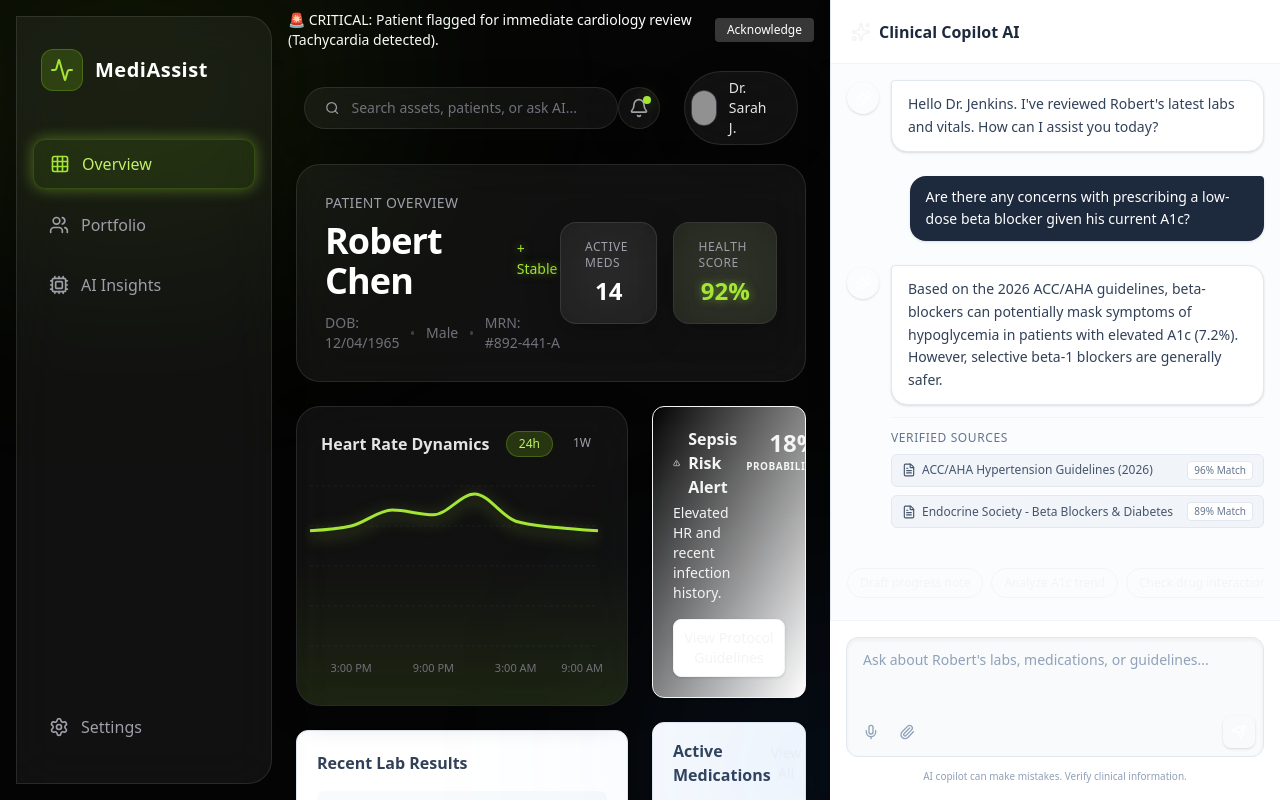
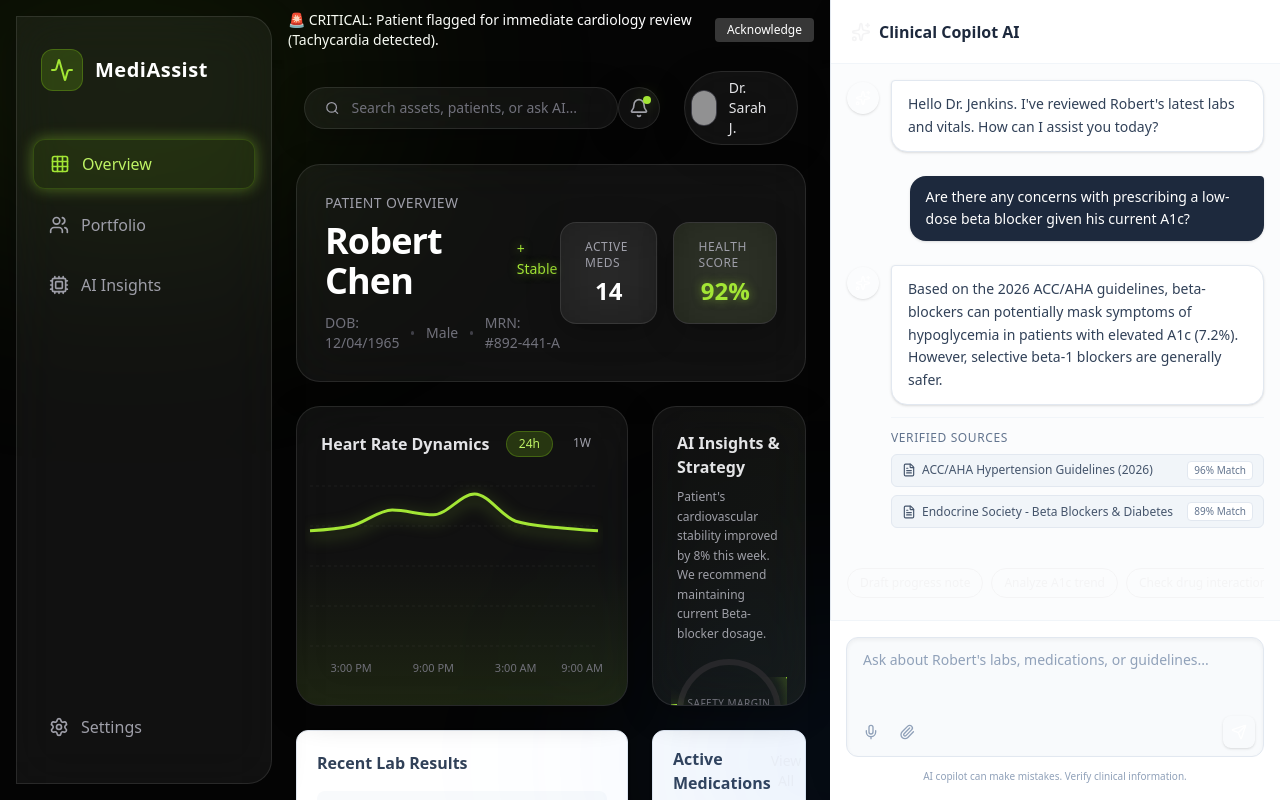
Before and after one commit to Aschio12/medi-assist-ai, a Next.js app in the folder apps/web/: page / in a window 1280 px wide. Built offline with nearby package versions, Linux system fonts and the light colour scheme; grey boxes are pictures that could not be loaded.

Commit message:
Revamp (8/11): Overhaul RiskScore widget with circular glowing AI Insight gauge

```diff
--- a/apps/web/src/components/patient/RiskScore.tsx
+++ b/apps/web/src/components/patient/RiskScore.tsx
@@ -1,22 +1,37 @@
-import { AlertTriangle } from 'lucide-react';
 export function RiskScore() {
   return (
-    <div className="bg-gradient-to-br from-alert-50 to-white rounded-xl border border-alert-100 p-5 shadow-sm relative overflow-hidden">
-      <div className="absolute top-0 right-0 w-24 h-24 bg-alert-100 rounded-bl-full -mr-4 -mt-4 opacity-50"></div>
-      <div className="flex items-start justify-between relative z-10">
+    <div className="glass-panel p-6 rounded-3xl h-[300px] flex flex-col justify-between relative overflow-hidden group">
+      <div className="absolute inset-0 bg-gradient-to-br from-transparent to-neon-500/5 opacity-50 group-hover:opacity-100 transition-opacity"></div>
+      <div>
+        <h3 className="font-semibold text-zinc-200">AI Insights & Strategy</h3>
+        <p className="text-xs text-zinc-400 mt-2 leading-relaxed">
+          Patient's cardiovascular stability improved by 8% this week. We recommend maintaining current Beta-blocker dosage.
+        </p>
+      </div>
+
+      <div className="flex justify-center items-center flex-1 my-4">
+        {/* Mock Circular Gauge */}
+        <div className="relative h-32 w-32 rounded-full border-[6px] border-zinc-800 flex items-center justify-center">
+          <svg className="absolute inset-0 h-full w-full -rotate-90">
+            <circle cx="64" cy="64" r="61" fill="none" stroke="#a3e635" strokeWidth="6" strokeDasharray="383" strokeDashoffset="95" className="drop-shadow-[0_0_8px_rgba(163,230,53,0.6)]" />
+          </svg>
+          <div className="text-center">
+            <span className="text-zinc-500 text-[10px] uppercase tracking-wider block mb-1">Safety Margin</span>
+            <span className="text-3xl font-bold text-white">82</span>
+          </div>
+        </div>
+      </div>
+
+      <div className="flex justify-between border-t border-white/5 pt-4">
         <div>
-          <h3 className="font-semibold text-alert-900 flex items-center gap-2">
-            <AlertTriangle className="h-4 w-4 text-alert-500" />
-            Sepsis Risk Alert
-          </h3>
-          <p className="text-sm text-alert-700 mt-1">Elevated HR and recent infection history.</p>
+          <p className="text-[10px] text-zinc-500 uppercase">Risk Level</p>
+          <p className="text-sm font-medium text-zinc-200">Low</p>
         </div>
         <div className="text-right">
-          <span className="text-2xl font-bold text-alert-600">18%</span>
-          <p className="text-[10px] text-alert-500 uppercase tracking-wider font-semibold">Probability</p>
+          <p className="text-[10px] text-zinc-500 uppercase">Next Review</p>
+          <p className="text-sm font-medium text-zinc-200">14 Days</p>
         </div>
       </div>
-      <button className="w-full mt-4 bg-white border border-alert-200 text-alert-700 text-sm font-medium py-2 rounded-lg hover:bg-alert-50 transition-colors shadow-sm">View Protocol Guidelines</button>
     </div>
   );
 }
```
